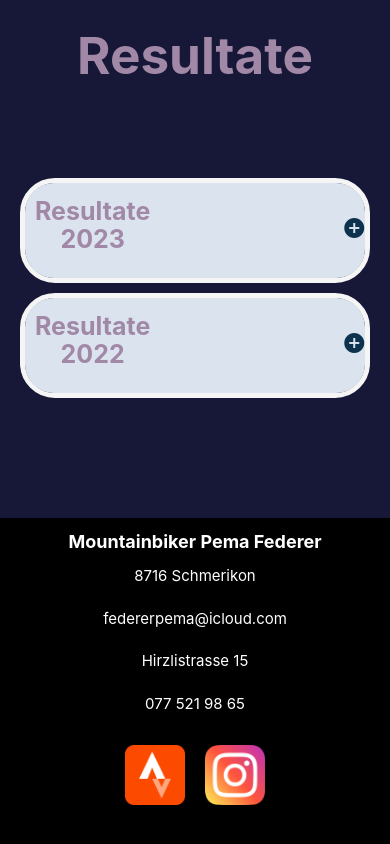
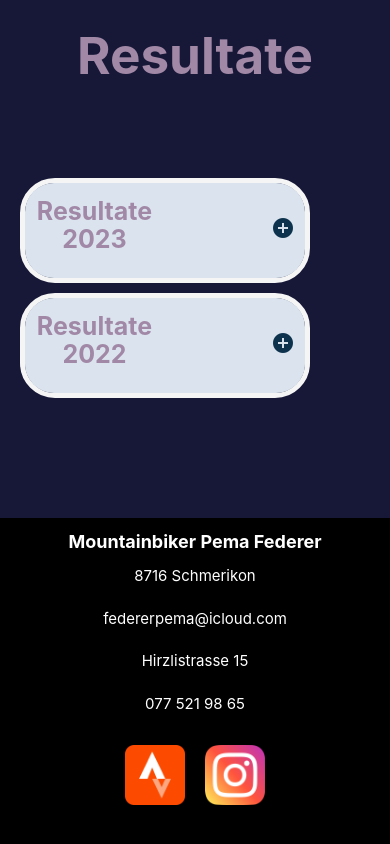
Before and after one commit to pemafederer/Website, a React (Vite) app: page /about in a window 390 px wide. Shown: the part 1920-2764 px from the top of the page. Built offline with nearby package versions, Linux system fonts and the light colour scheme.

Commit message:
fix resultate box icon and whole length of contaienr

```diff
--- a/src/App.css
+++ b/src/App.css
@@ -97,14 +97,14 @@
 }
 .Box-icon{
   align-items: center;
-  padding-left: 60%;
+  padding-left: 70%;
   display: flex;
   justify-content: center;
 
 }
 
 .resultate-container-header{
-  width: 'auto';
+  width: auto;
   display: flex;
   background-color: #dbe4ee;
   border-radius: 29px;
@@ -127,8 +127,7 @@
 
 
 .resultate-container{
-
-  grid-template-columns: 1fr ;
+  width: auto;
   height: fit-content;
   border: 5px solid whitesmoke;
   border-radius: 35px;
@@ -149,7 +148,8 @@
   grid-template-rows: 1fr ;
   grid-gap: 8px;
   text-align: left;
-  padding-left: 20px;
+  padding-left: 15px;
+  padding-right: 15px;
   margin: 0;
 }
 
@@ -172,7 +172,7 @@
  }
  .resultate-content.show h4{
    color: white;
-
+   font-size: 20px;
  }
 
 
@@ -1035,13 +1035,6 @@ h1 {
     height: 40px;
     width: 100%;
   }
-  .resultate-container{
-    grid-template-columns: 1fr;
-   -ms-grid-column-align: center;
-    }
-  .resultate-content{
-    font-size: 20px;
-  }
 
   .contact-container label {
     padding-right: 20px;
@@ -1180,12 +1173,20 @@ h1 {
   }
 }
 @media screen and (max-width: 1200px){
+
+  .Box-icon{
+    padding-left: 65%;
+  }
+  .resultate-container{
+    width: 90%;
+  }
   .resultate-main-container{
     grid-template-columns: 1fr;
   }
 }
 
 @media screen and (max-width: 900px) {
+
 
   .footer-content{
     display: grid;
@@ -1214,12 +1215,6 @@ h1 {
   .AboutMe-title {
     font-size: 17px;
   }
-  .resultate-content{
-    font-size: 19px;
-  }
-  .resultate-container{
-    grid-template-columns: 1fr;
-    }
 
   .AboutMe-description {
     font-size: 15px;
@@ -1290,6 +1285,13 @@ h1 {
 }
 
 @media screen and (max-width: 540px) {
+
+  .resultate-container{
+    width: 80%;
+  }
+  .Box-icon{
+    padding-left: 45%;
+  }
   .start-slider{
     width: 100%;
 
@@ -1352,6 +1354,9 @@ h1 {
 
   }
   .resultate-content.show h4{
+    font-size: 13px;
+  }
+  .resultate-content h4{
     font-size: 13px;
   }
 
```
